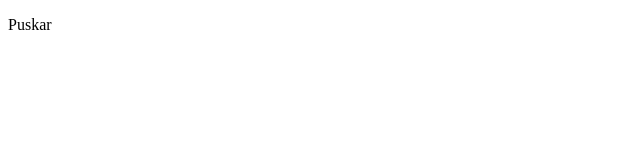
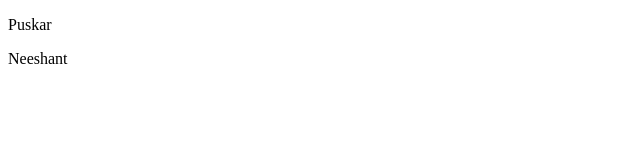
Before and after one commit to puskarsimkhada/puskargit, a plain HTML site: page index.html in a window 1280 px wide. Shown: the full height of the page, 0-640 px from the left. Drawn offline with Linux system fonts and the light colour scheme.

Commit message:
new commit

```diff
--- a/index.html
+++ b/index.html
@@ -7,5 +7,6 @@
 </head>
 <body>
     <p>Puskar</p>
+    <p>Neeshant</p>
 </body>
 </html>
```
